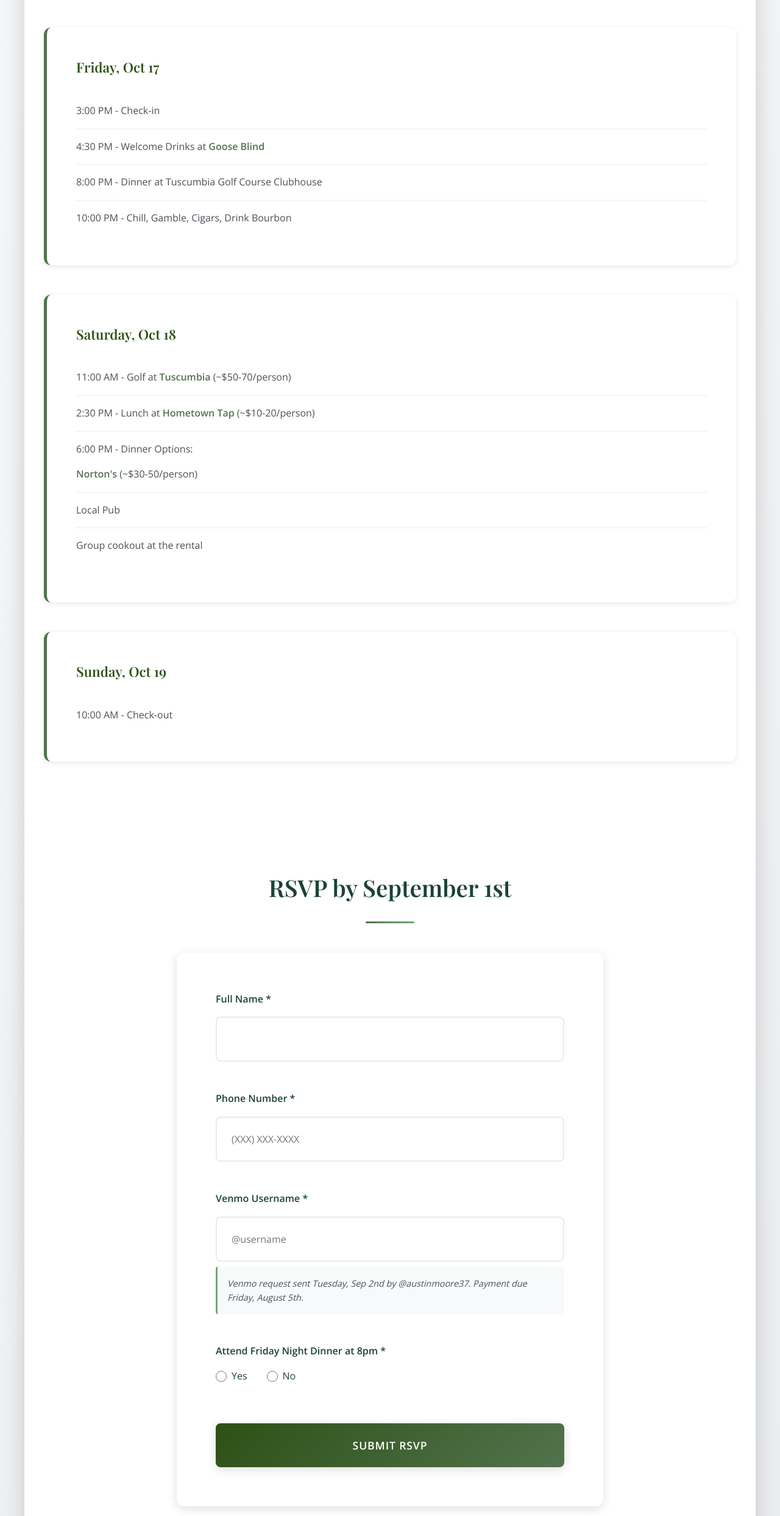
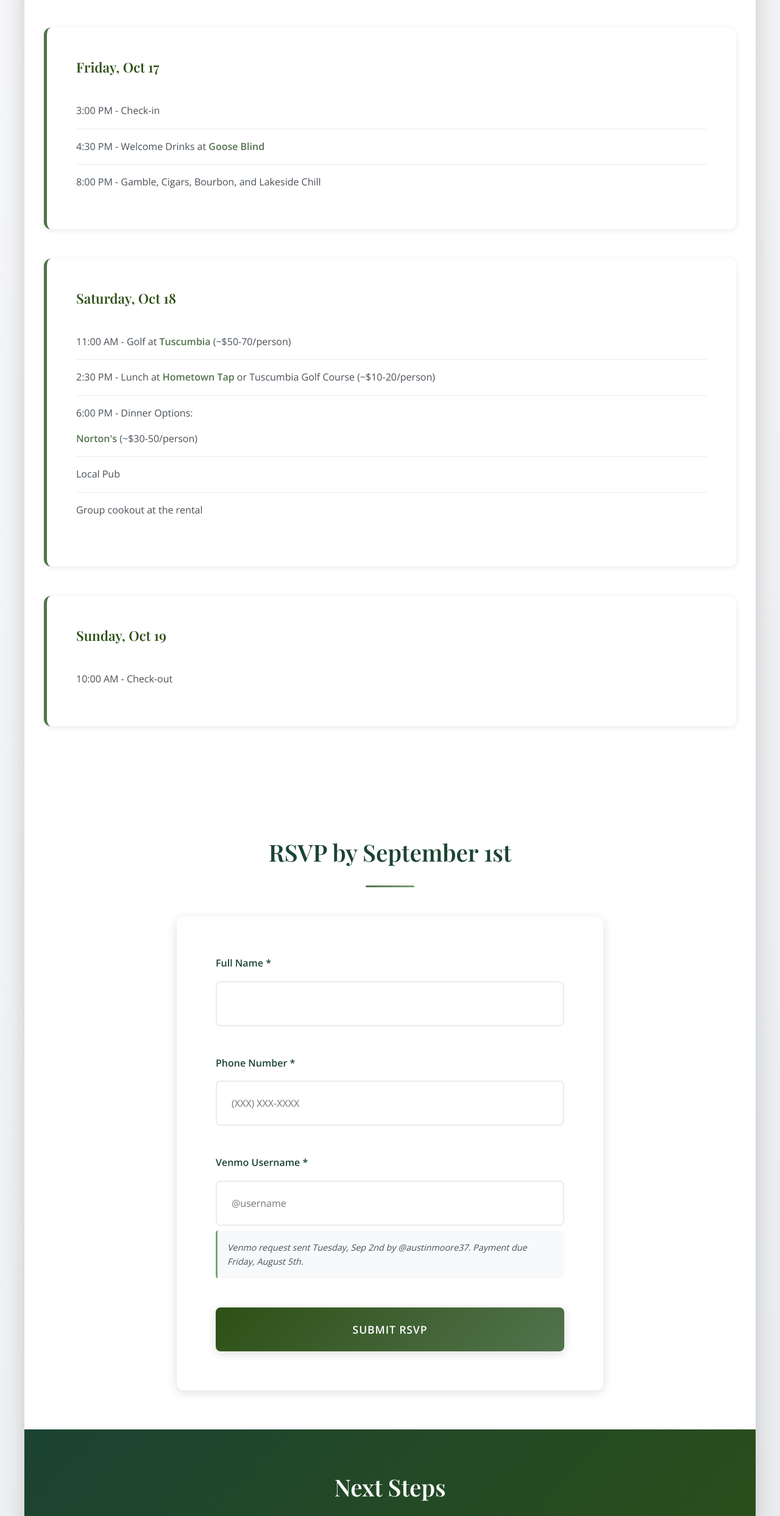
Before and after one commit to atmoore/gavin-bachelor-party, a plain HTML site: page index.html in a window 1280 px wide. Shown: the part 1321-3807 px from the top of the page at 61% size. Drawn offline with nearby package versions, Linux system fonts and the light colour scheme.

Commit message:
Add files via upload

```diff
--- a/bachelor-script.js
+++ b/bachelor-script.js
@@ -28,7 +28,6 @@ document.addEventListener('DOMContentLoaded', function() {
         const name = document.getElementById('name').value.trim();
         const phone = document.getElementById('phone').value.trim();
         const venmo = document.getElementById('venmo').value.trim();
-        const fridayDinner = document.querySelector('input[name="friday-dinner"]:checked');
 
         // Clear previous error styling
         clearErrors();
@@ -63,11 +62,6 @@ document.addEventListener('DOMContentLoaded', function() {
             isValid = false;
         }
 
-        // Friday dinner validation
-        if (!fridayDinner) {
-            showError('friday-dinner', 'Please select if you\'ll attend Friday dinner');
-            isValid = false;
-        }
 
         return isValid;
     }
--- a/index.html
+++ b/index.html
@@ -51,8 +51,7 @@
                 <ul>
                     <li>3:00 PM - Check-in</li>
                     <li>4:30 PM - Welcome Drinks at <a href="https://gooseblind.com/" target="_blank">Goose Blind</a></li>
-                    <li>8:00 PM - Dinner at Tuscumbia Golf Course Clubhouse</li>
-                    <li>10:00 PM - Chill, Gamble, Cigars, Drink Bourbon</li>
+                    <li>8:00 PM - Gamble, Cigars, Bourbon, and Lakeside Chill</li>
                 </ul>
             </div>
 
@@ -60,7 +59,7 @@
                 <h4>Saturday, Oct 18</h4>
                 <ul>
                     <li>11:00 AM - Golf at <a href="https://golftuscumbia.com/" target="_blank">Tuscumbia</a> (~$50-70/person)</li>
-                    <li>2:30 PM - Lunch at <a href="https://www.hometowntapwi.com/" target="_blank">Hometown Tap</a> (~$10-20/person)</li>
+                    <li>2:30 PM - Lunch at <a href="https://www.hometowntapwi.com/" target="_blank">Hometown Tap</a> or Tuscumbia Golf Course (~$10-20/person)</li>
                     <li>6:00 PM - Dinner Options:
                         <ul>
                             <li><a href="https://nortonsgreenlake.com/" target="_blank">Norton's</a> (~$30-50/person)</li>
@@ -101,13 +100,6 @@
                     <small class="form-note">Venmo request sent Tuesday, Sep 2nd by @austinmoore37. Payment due Friday, August 5th.</small>
                 </div>
 
-                <div class="form-group">
-                    <label for="friday-dinner">Attend Friday Night Dinner at 8pm *</label>
-                    <div class="radio-group">
-                        <label><input type="radio" name="friday-dinner" value="yes" required> Yes</label>
-                        <label><input type="radio" name="friday-dinner" value="no" required> No</label>
-                    </div>
-                </div>
 
 
                 <button type="submit" class="submit-btn">Submit RSVP</button>
```
